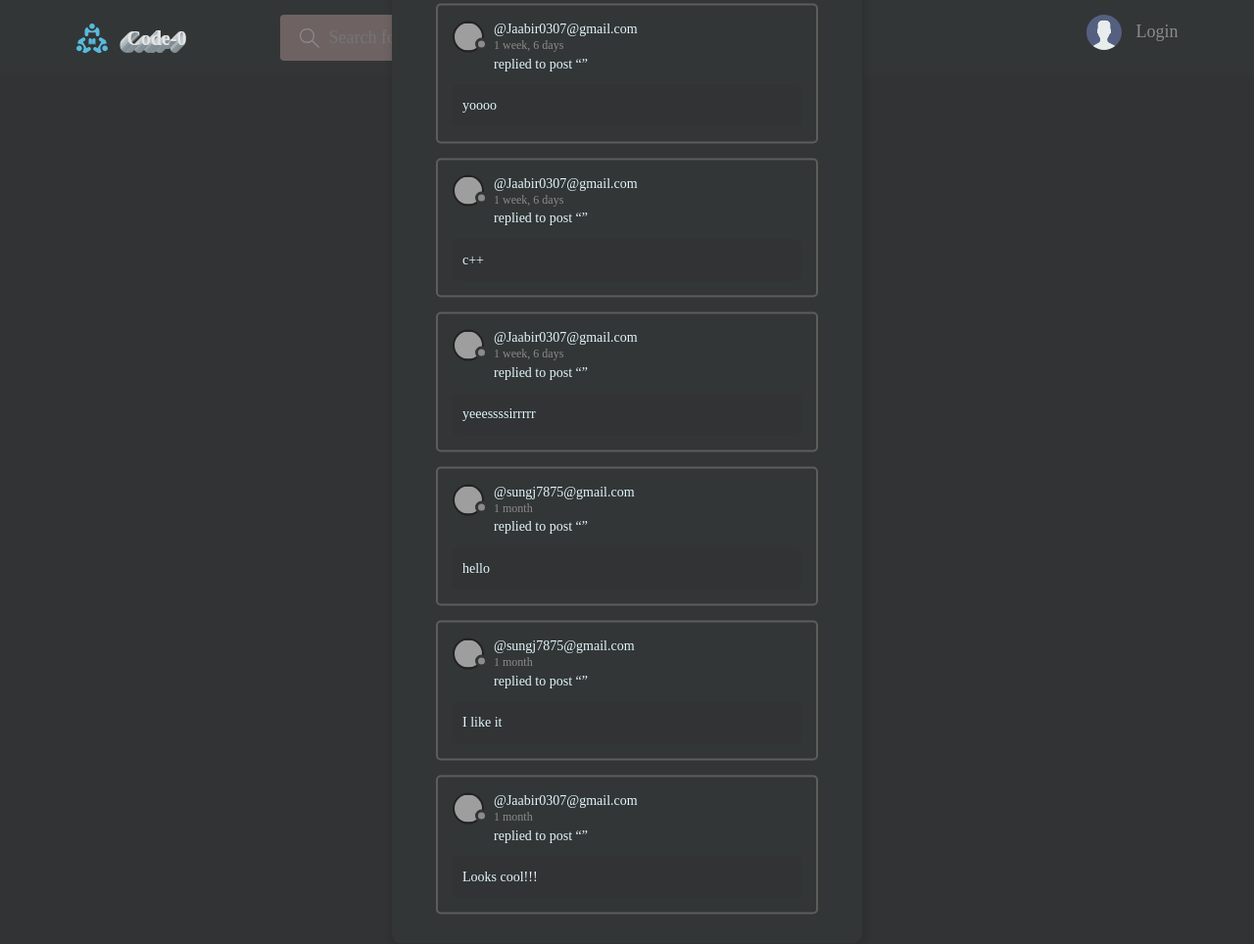
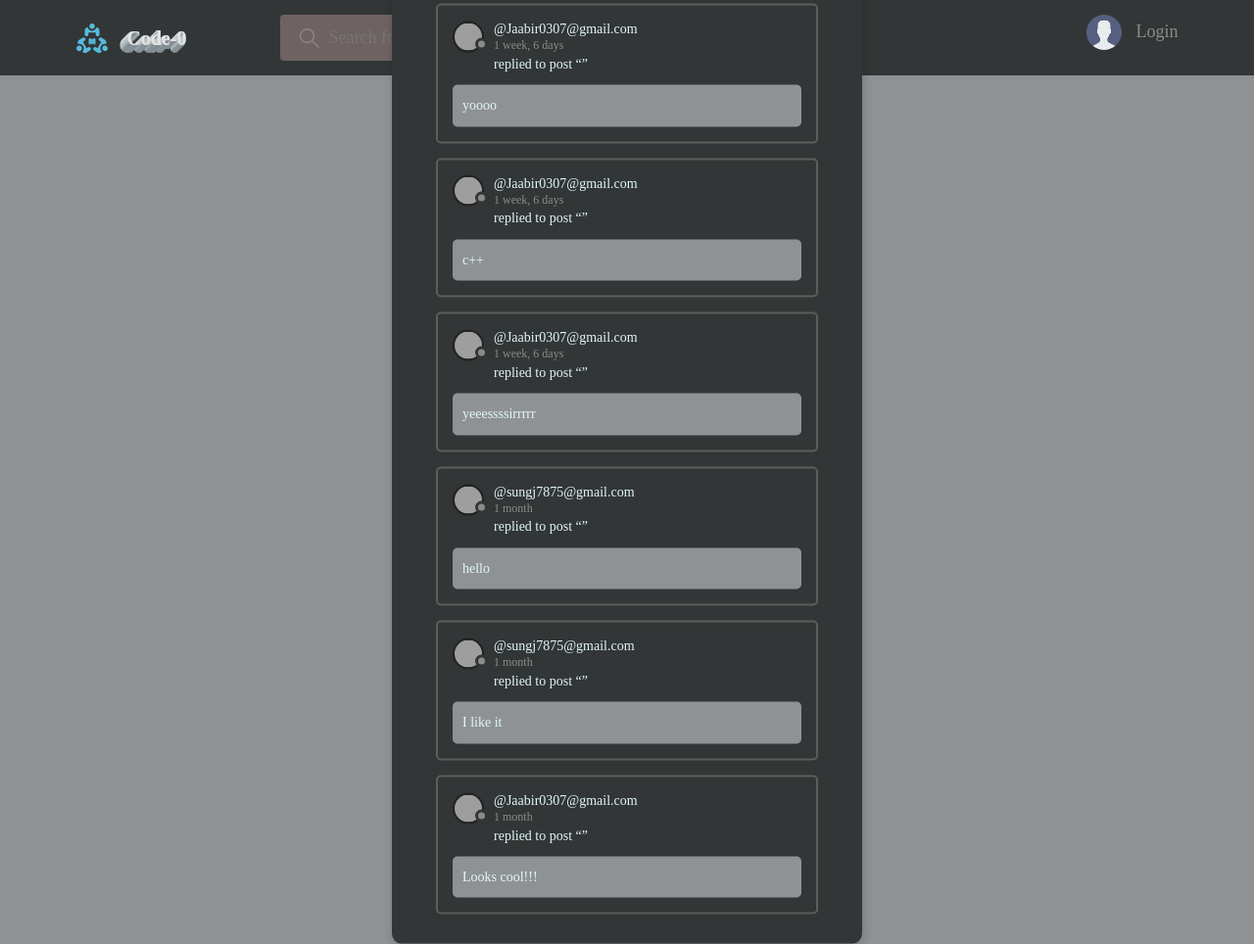
Before and after one commit to tolubori07/studybud, a Django app: page /activities/ in a window 1280 px wide. Shown: the whole page at 98% size. Run offline with Django 4.2, Linux system fonts and the light colour scheme; data comes from the database, SQL or seed files in the repository; parts of the project's set-up code (start-up, migrations or seed data) failed here and were passed over; some libraries are stand-ins or nearby versions; grey boxes are pictures that could not be loaded.

Commit message:
Yayyyy, it worked, now to make some changes

```diff
--- a/static/styles/style.css
+++ b/static/styles/style.css
@@ -9,11 +9,14 @@
   --color-light: #e5e5e5;
   --color-gray: #8b8b8b;
   --color-light-gray: #b2bdbd;
-  --color-bg: #313334;
+  --color-bg: #8f9294;
   --color-success: #5dd693;
   --color-error: #fc4b0b;
 }
-
+@font-face {
+  font-family: myFirstFont;
+  src: url(Comfortaa-VariableFont_wght.ttf);
+}
 /*========== base styles ==========*/
 
 * {
```
Also changed, not shown: static/styles/Comfortaa-VariableFont_wght.ttf (added), 2 other files.
